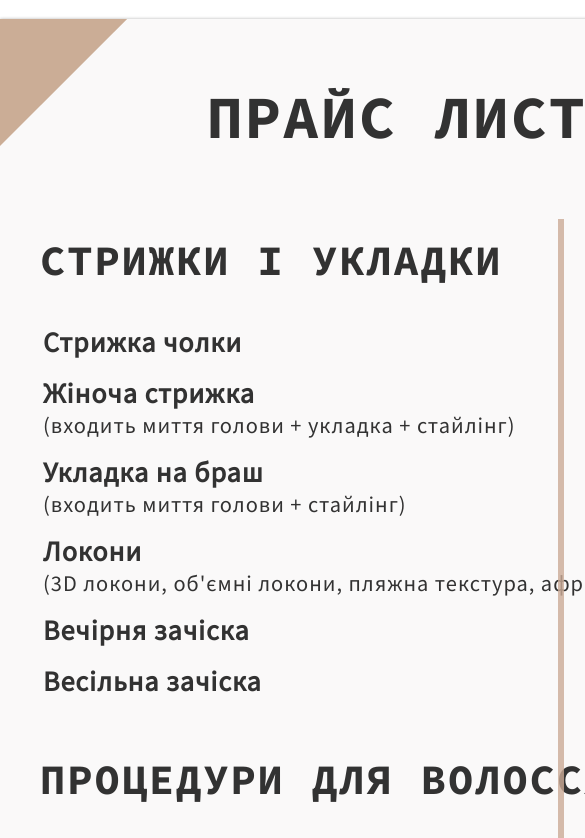
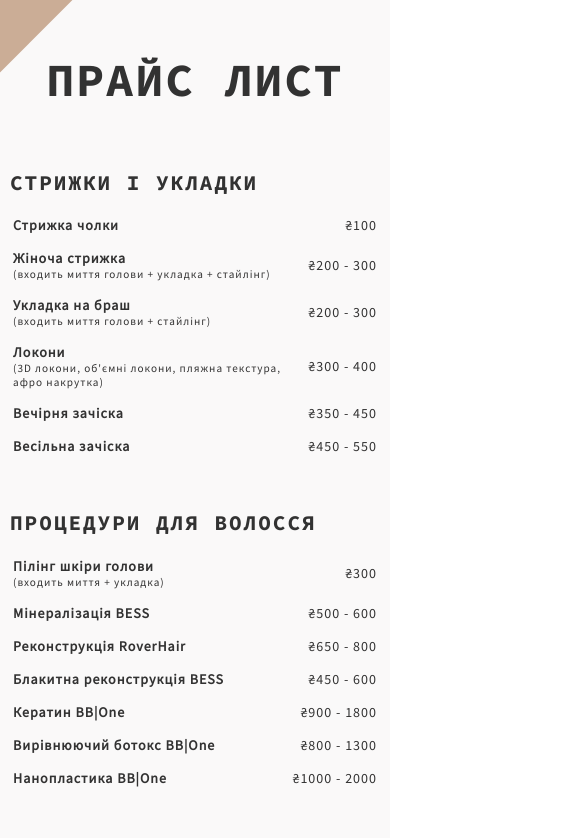
Before and after one commit to mkozak0108/zoryanahair, a plain HTML site: page index.html in a window 390 px wide. Shown: the top 838 px of the page, 585 px wide, since content can reach past the window. Drawn offline with Linux system fonts and the light colour scheme.

Commit message:
update responsive

```diff
--- a/index.html
+++ b/index.html
@@ -3,6 +3,7 @@
 <head>
   <meta charset="UTF-8">
   <title>ZK Price list</title>
+  <meta name="viewport" content="width=device-width, initial-scale=1">
   <style>
     @import url('https://fonts.googleapis.com/css2?family=Source+Sans+Pro&display=swap');
     @import url('https://fonts.googleapis.com/css2?family=Source+Code+Pro:wght@700&family=Source+Sans+Pro&display=swap');
@@ -30,6 +31,7 @@
       position: relative;
       letter-spacing: 1px;
       overflow: hidden;
+      font-size: 100%;
     }
 
     a {
@@ -45,8 +47,8 @@
 
     h1 {
       text-align: center;
-      margin-bottom: 80px;
-      font-size: 60px;
+      margin-bottom: 1.3em;
+      font-size: 3.3em;
     }
 
     .logo {
@@ -103,10 +105,10 @@
     .triangle {
       background: #CBAD96;
       position: absolute;
-      width: 1000px;
-      top: -700px;
-      left: -880px;
-      height: 1000px;
+      width: 55.5em;
+      top: -38.8em;
+      left: -48.8em;
+      height: 55.5em;
       transform: rotate(45deg);
     }
 
@@ -129,6 +131,7 @@
       display: block;
       font-size: 0.8rem;
       font-weight: normal;
+      white-space: normal;
     }
 
     h2 {
@@ -149,7 +152,7 @@
       }
     }
 
-    @media (min-width: 768px) and (max-width: 1024px) {
+    @media (max-width: 1024px) {
       body {
         width: 100%;
         margin: 0;
@@ -157,13 +160,25 @@
       }
     }
 
-    @media screen and (orientation: portrait) {
+    @media (max-width: 767px) {
       html {
-        font-size: 28px;
+        font-size: 14px;
+      }
+
+      body {
+        padding: 20px 10px 250px 10px;
+      }
+
+      .footer {
+        padding: 0 35px;
       }
 
       .line {
-        right: 230px;
+        display: none;
+      }
+
+      .triangle {
+        top: -40.8em;
       }
     }
   </style>
```
